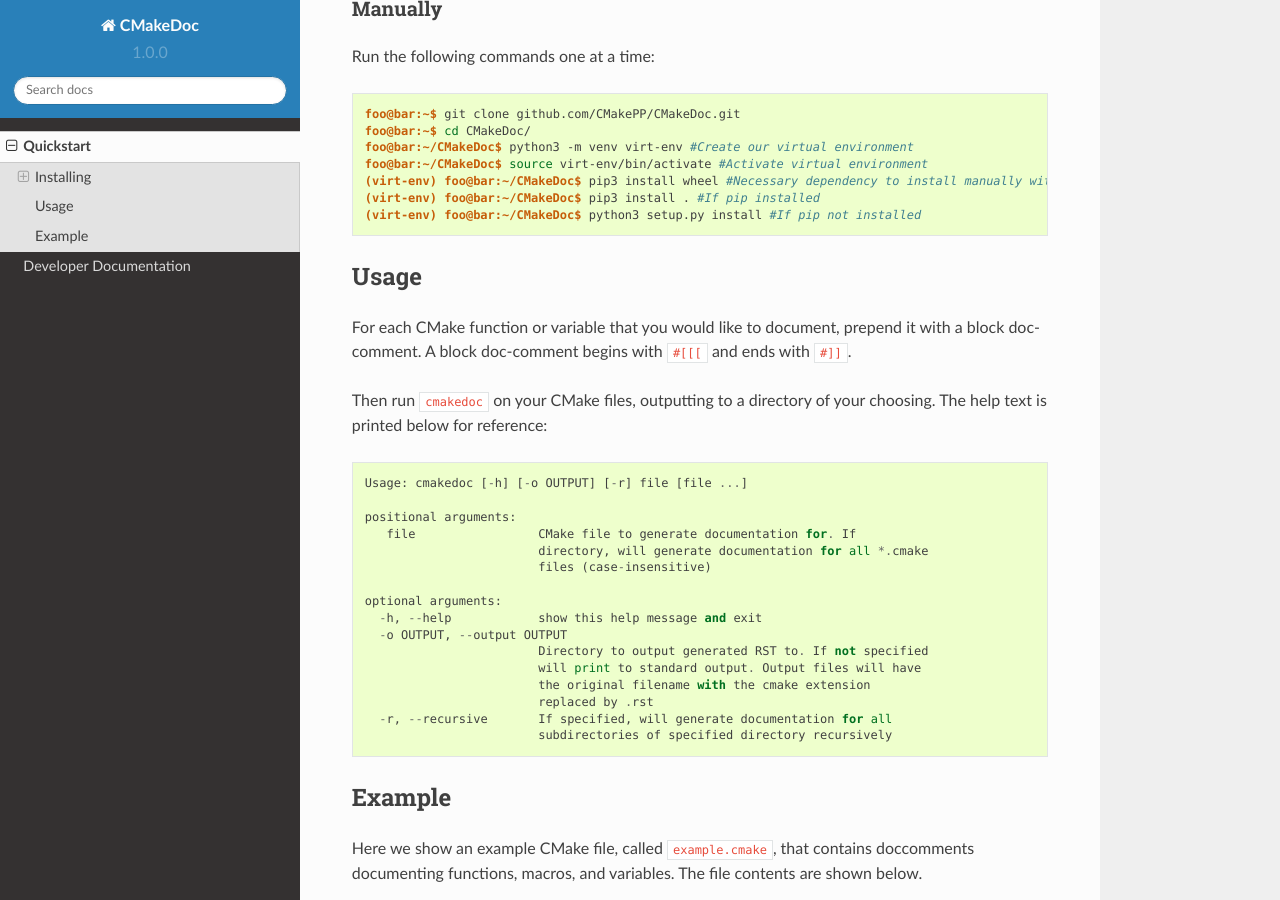
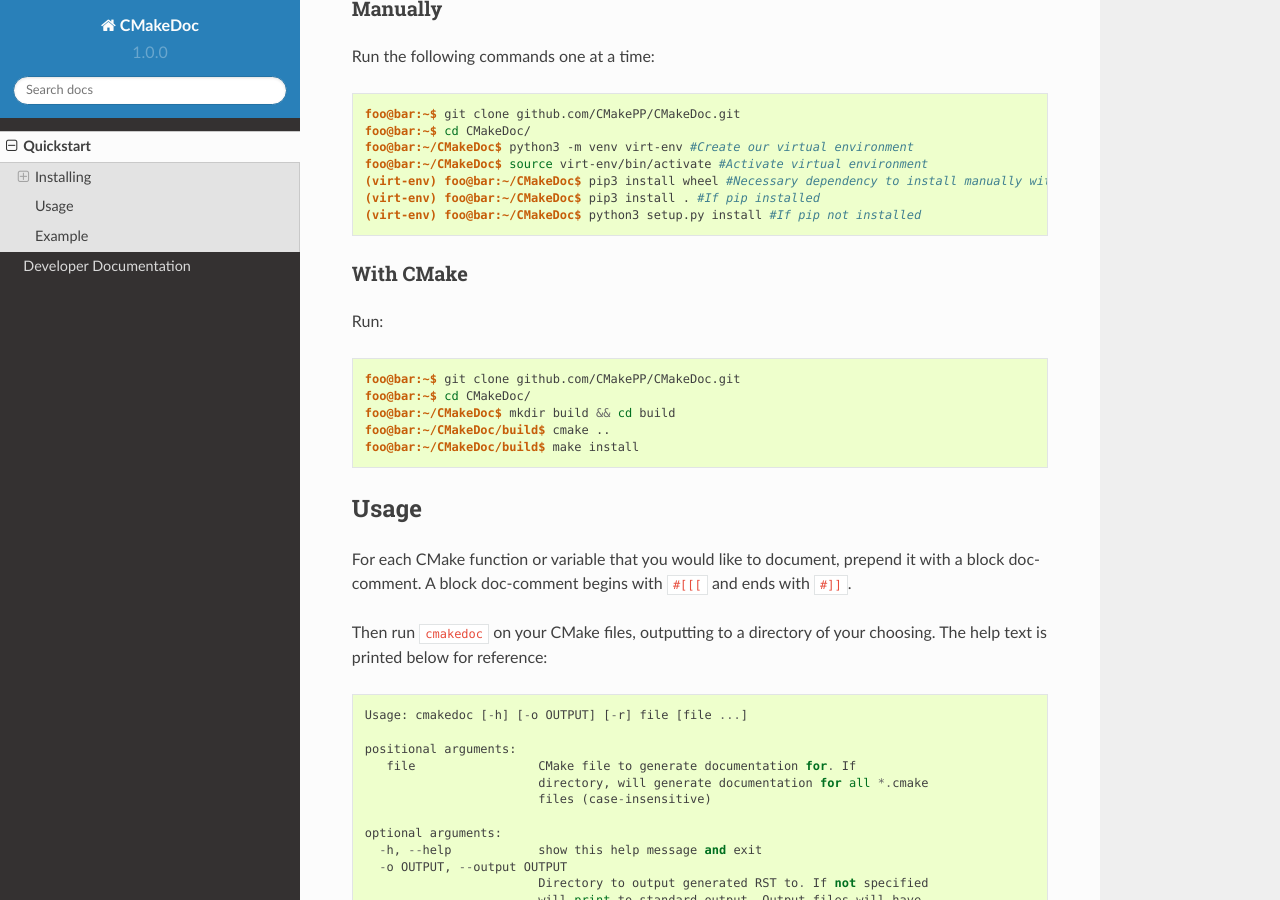
Before and after one commit to CMakePP/CMinx, a Sphinx documentation site: the page built from docs/source/quickstart.rst, in a window 1280 px wide and 900 px high, scrolled down 1265 px. Built offline with Sphinx 7.4.7 and the Read the Docs theme 2.0.0, drawn with Linux system fonts in a browser that asks for light colours.

Commit message:
Split installation into separate doc file, add CMake installation instructions

```diff
--- /dev/null
+++ b/docs/source/installation.rst
@@ -0,0 +1,33 @@
+##########
+Installing
+##########
+
+
+========
+Manually
+========
+
+Run the following commands one at a time:
+
+.. code:: console
+
+   foo@bar:~$ git clone github.com/CMakePP/CMakeDoc.git
+   foo@bar:~$ cd CMakeDoc/
+   foo@bar:~/CMakeDoc$ python3 -m venv virt-env #Create our virtual environment
+   foo@bar:~/CMakeDoc$ source virt-env/bin/activate #Activate virtual environment
+   (virt-env) foo@bar:~/CMakeDoc$ pip3 install wheel #Necessary dependency to install manually with pip
+   (virt-env) foo@bar:~/CMakeDoc$ pip3 install . #If pip installed
+   (virt-env) foo@bar:~/CMakeDoc$ python3 setup.py install #If pip not installed
+
+==========
+With CMake
+==========
+Run:
+
+.. code:: console
+
+   foo@bar:~$ git clone github.com/CMakePP/CMakeDoc.git
+   foo@bar:~$ cd CMakeDoc/
+   foo@bar:~/CMakeDoc$ mkdir build && cd build
+   foo@bar:~/CMakeDoc/build$ cmake ..
+   foo@bar:~/CMakeDoc/build$ make install
--- a/docs/source/quickstart.rst
+++ b/docs/source/quickstart.rst
@@ -57,26 +57,8 @@
 
 as those are the subset of Python language features CMake actually supports.
 
-##########
-Installing
-##########
 
-
-========
-Manually
-========
-
-Run the following commands one at a time:
-
-.. code:: console
-
-   foo@bar:~$ git clone github.com/CMakePP/CMakeDoc.git
-   foo@bar:~$ cd CMakeDoc/
-   foo@bar:~/CMakeDoc$ python3 -m venv virt-env #Create our virtual environment
-   foo@bar:~/CMakeDoc$ source virt-env/bin/activate #Activate virtual environment
-   (virt-env) foo@bar:~/CMakeDoc$ pip3 install wheel #Necessary dependency to install manually with pip
-   (virt-env) foo@bar:~/CMakeDoc$ pip3 install . #If pip installed
-   (virt-env) foo@bar:~/CMakeDoc$ python3 setup.py install #If pip not installed
+.. include:: installation.rst
 
 #####
 Usage
```
Also changed, not shown: README.md (+1 -1 lines).
